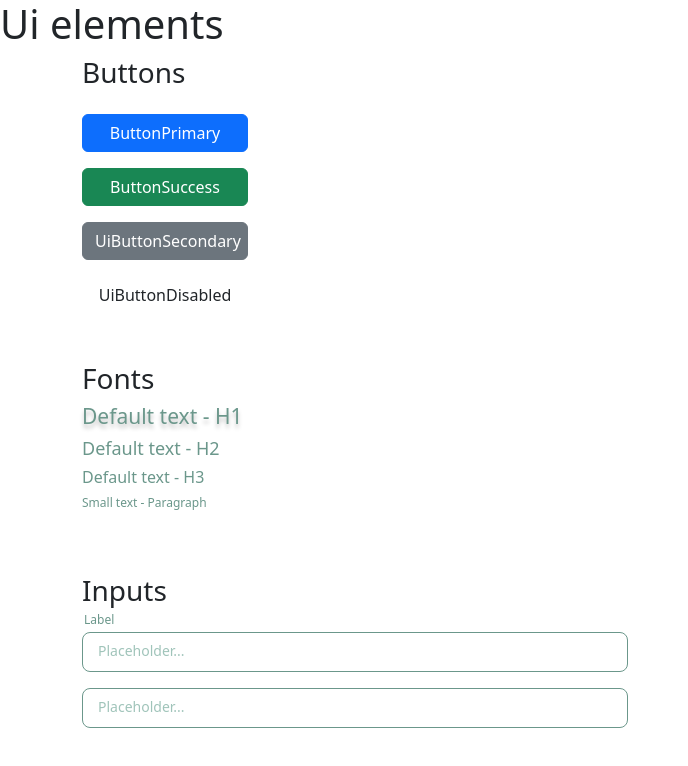
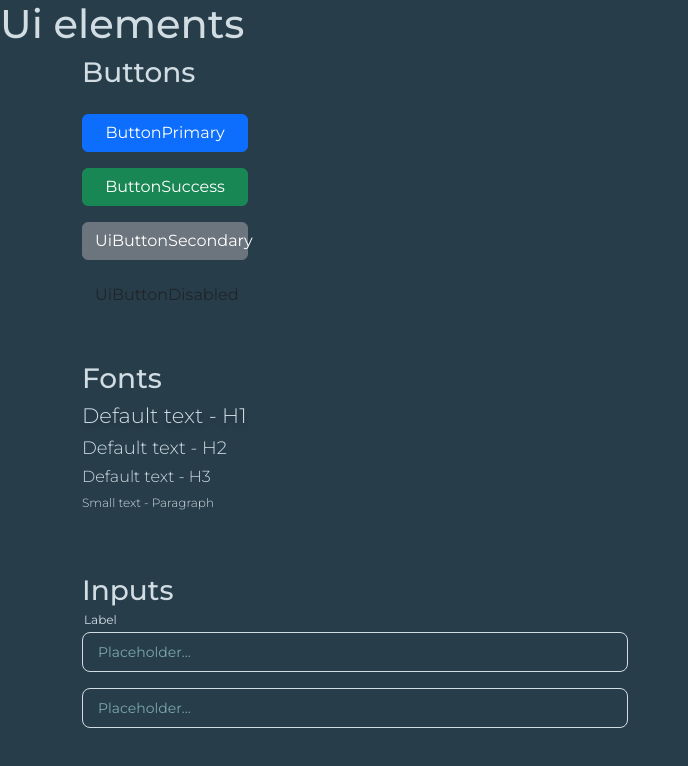
Before and after one commit to Rodevillow/templater-client, a Nuxt app: page /ui in a window 1280 px wide. Shown: the top 766 px of the page, without its empty margins (0-688 px from the left). Built offline with nearby package versions, Linux system fonts and the light colour scheme.

Commit message:
added: variables color and google font Montserrat | updated: bg-body, ui-input and ui-text

```diff
--- a/assets/styles/_fonts.scss
+++ b/assets/styles/_fonts.scss
@@ -1 +1 @@
-// TODO :: need to add fonts
+@import url("https://fonts.googleapis.com/css2?family=Montserrat:wght@300;400;500;600;700;800;900&family=Roboto:wght@300;400;700&display=swap");
--- a/assets/styles/_variables.scss
+++ b/assets/styles/_variables.scss
@@ -7,3 +7,13 @@ $theme-colors: (
   "primary": $primary,
   "danger": $danger,
 );
+
+// var colors
+
+$default-spot: #d1dde3;
+$background-color: #273d4a;
+$secondary-color: #1b313e;
+$primary-color: #26485b;
+$success-color: #1e5820;
+$text-color: #d1dde3;
+$disabled-color: #7ca7ab;
--- a/assets/styles/main.scss
+++ b/assets/styles/main.scss
@@ -1,6 +1,17 @@
 @import "bootstrap/scss/bootstrap";
 @import "./variables";
+@import "./fonts";
+
+* {
+  margin: 0;
+  padding: 0;
+  box-sizing: border-box;
+  font-family: "Montserrat", sans-serif;
+  color: $text-color;
+}
 
 body {
-  // code...
+  background: $background-color;
+  width: 100vw;
+  height: 100vh;
 }
--- a/components/ui/UiInput.vue
+++ b/components/ui/UiInput.vue
@@ -20,7 +20,8 @@ export default {
 </script>
 
 <style lang="scss">
-// TODO :: move styles to file variables
+@import "~/assets/styles/variables";
+
 .input-wrapper {
   box-sizing: border-box;
   position: relative;
@@ -31,7 +32,7 @@ export default {
     position: absolute;
     top: -13px;
     transform: translate(0, -50%);
-    color: #6b978b;
+    color: $text-color;
     background-color: transparent;
     font-weight: 400;
     font-size: 12px;
@@ -44,20 +45,22 @@ export default {
     margin: 0;
     padding: 15px;
     background-color: transparent;
-    border: 1px solid #6b978b;
+    border: 1px solid $text-color;
     border-radius: 8px;
     outline: none;
-    color: 6b978b;
+    color: $disabled-color;
+    font-size: 14px;
     font-weight: 400;
-    font-size: 12px;
+    line-height: 17px;
+    letter-spacing: 0em;
   }
 
   input::placeholder {
-    color: #a0c4ba;
-
+    color: $disabled-color;
     font-weight: 400;
     font-size: 14px;
     line-height: 17px;
+    letter-spacing: 0em;
   }
 }
 </style>
--- a/components/ui/UiTextH1.vue
+++ b/components/ui/UiTextH1.vue
@@ -7,9 +7,7 @@
 <script setup lang="ts"></script>
 
 <style lang="scss">
-// TODO :: move styles to file variables
 .h1 {
-  color: #6b978b;
   text-shadow: 0px 4px 4px rgba(0, 0, 0, 0.25);
 
   font-size: 21px;
--- a/components/ui/UiTextH2.vue
+++ b/components/ui/UiTextH2.vue
@@ -7,10 +7,7 @@
 <script setup lang="ts"></script>
 
 <style lang="scss">
-// TODO :: move styles to file variables
 .h2 {
-  color: #6b978b;
-
   font-size: 18px;
   font-weight: 300;
   line-height: 22px;
--- a/components/ui/UiTextH3.vue
+++ b/components/ui/UiTextH3.vue
@@ -7,10 +7,7 @@
 <script setup lang="ts"></script>
 
 <style lang="scss">
-// TODO :: move styles to file variables
 .h3 {
-  color: #6b978b;
-
   font-size: 16px;
   font-weight: 300;
   line-height: 20px;
--- a/components/ui/UiTextSmall.vue
+++ b/components/ui/UiTextSmall.vue
@@ -7,10 +7,7 @@
 <script setup lang="ts"></script>
 
 <style lang="scss">
-// TODO :: move styles to file variables
 .paragraph {
-  color: #6b978b;
-
   font-size: 12px;
   font-weight: 300;
   line-height: 15px;
```
